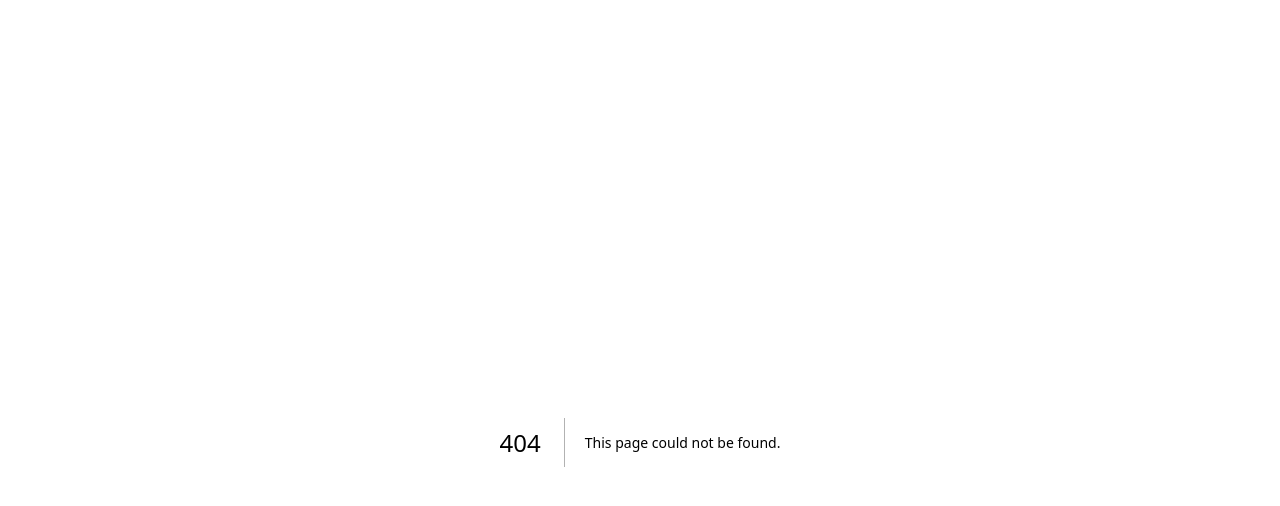
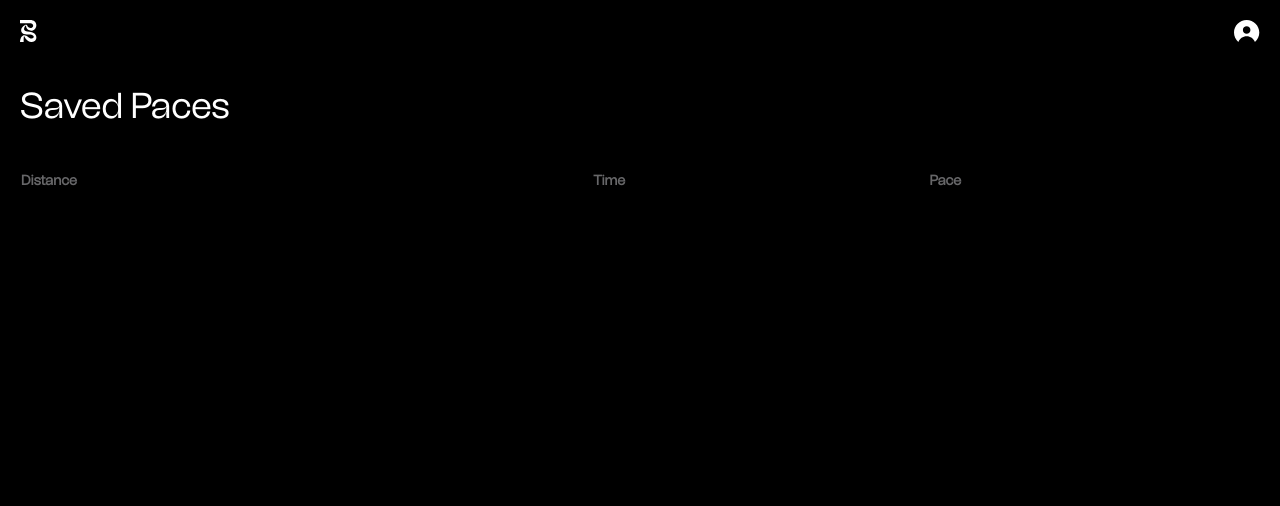
Before and after one commit to tlcottr/banditpacer, a Next.js app: page /paces in a window 1280 px wide. Before the commit this address had no page. Shown: the top 506 px of the page. Built offline with nearby package versions, Linux system fonts and the light colour scheme.

Commit message:
updates localStorage

```diff
--- a/components/Header/index.js
+++ b/components/Header/index.js
@@ -1,10 +1,12 @@
 import React from "react";
 import Symbol from "../Symbol";
+import Paces from "../Paces";
 
 const Header = () => {
   return (
     <div className="flex flex-row w-full items-center justify-between">
       <Symbol />
+      <Paces />
     </div>
   );
 };
--- /dev/null
+++ b/components/Paces/index.js
@@ -0,0 +1,31 @@
+import React from "react";
+import styles from "./styles.module.scss";
+import Link from "next/link";
+
+const Icon = () => {
+  return (
+    <svg
+      width="26"
+      height="22"
+      viewBox="0 0 26 22"
+      fill="none"
+      xmlns="http://www.w3.org/2000/svg"
+      className="hover:opacity-50 cursor-pointer"
+    >
+      <path
+        d="M25.3 12.5365C25.3 16.3141 23.6139 19.7016 20.9469 22C19.6902 18.669 16.4496 16.2974 12.65 16.2974C8.85042 16.2974 5.60977 18.669 4.35308 22C1.68605 19.7016 0 16.3141 0 12.5365C0 5.61276 5.6636 0 12.65 0C19.6364 0 25.3 5.61276 25.3 12.5365ZM12.65 13.7901C14.7459 13.7901 16.445 12.1063 16.445 10.0292C16.445 7.95206 14.7459 6.26823 12.65 6.26823C10.5541 6.26823 8.855 7.95206 8.855 10.0292C8.855 12.1063 10.5541 13.7901 12.65 13.7901Z"
+        fill="white"
+      />
+    </svg>
+  );
+};
+
+const Paces = () => {
+  return (
+    <Link href="/paces">
+      <Icon />
+    </Link>
+  );
+};
+
+export default Paces;
--- /dev/null
+++ b/components/Paces/styles.module.scss
@@ -0,0 +1,3 @@
+.logo {
+  fill: var(--text);
+}
--- a/components/Prompt/index.js
+++ b/components/Prompt/index.js
@@ -4,23 +4,22 @@ import DownArrow from "../DownArrow";
 import { useState, useEffect } from "react";
 
 const getPace = (distance, time) => {
-  let miles;
-  if (distance === "Half Marathon") {
-    miles = 13.1;
-  } else if (distance === "Marathon") {
-    miles = 26.2;
-  } else if (distance === "10K") {
-    miles = 6.2;
-  } else if (distance === "5K") {
-    miles = 3.1;
-  }
+  const distances = [
+    { name: "5K", miles: 3.1 },
+    { name: "10K", miles: 6.2 },
+    { name: "Half Marathon", miles: 13.1 },
+    { name: "Marathon", miles: 26.2 },
+  ];
+
+  const selectedDistance = distances.find((d) => d.name === distance);
+  if (!selectedDistance) return "Pace";
 
   // convert time from string to seconds
   const timeInSeconds = time.split(":").reduce((acc, time) => 60 * acc + +time);
   // convert seconds to minutes
   const timeInMinutes = timeInSeconds / 60;
   // divide time by miles to get pace in minutes per mile
-  let pace = timeInMinutes / miles;
+  let pace = timeInMinutes / selectedDistance.miles;
   if (pace > 0) {
     const paceInMinutes = Math.floor(pace);
     const paceInSeconds = Math.round((pace - paceInMinutes) * 60);
@@ -38,6 +37,13 @@ function Prompt() {
   const [time, setTime] = useState("00:00:00");
   const [pace, setPace] = useState(0);
 
+  const distances = [
+    { name: "5K", miles: 3.1 },
+    { name: "10K", miles: 6.2 },
+    { name: "Half Marathon", miles: 13.1 },
+    { name: "Marathon", miles: 26.2 },
+  ];
+
   const InputsDistances = () => {
     const handleClick = (distance) => {
       setDistance(distance);
@@ -48,34 +54,19 @@ function Prompt() {
 
     return (
       <ul className="font-GroteskRegular text-3xl text-black py-8">
-        <div
-          className="flex flex-row items-center justify-between py-1 cursor-pointer hover:bg-gray-100 focus:bg-gray-100"
-          onClick={() => handleClick("5K")}
-        >
-          <li className="pl-2">5K</li>
-          <li className="text-[#7f7c81] pr-2">3.1</li>
-        </div>
-        <div
-          className="flex flex-row items-center justify-between py-1 cursor-pointer hover:bg-gray-100 focus:bg-gray-100"
-          onClick={() => handleClick("10K")}
-        >
-          <li className="pl-2">10K</li>
-          <li className="text-[#7f7c81] pr-2">6.2</li>
-        </div>
-        <div
-          className="flex flex-row items-center justify-between py-1 cursor-pointer hover:bg-gray-100 focus:bg-gray-100"
-          onClick={() => handleClick("Half Marathon")}
-        >
-          <li className="pl-2">Half Marathon</li>
-          <li className="text-[#7f7c81] pr-2">13.1</li>
-        </div>
-        <div
-          className="flex flex-row items-center justify-between py-1 cursor-pointer hover:bg-gray-100 focus:bg-gray-100"
-          onClick={() => handleClick("Marathon")}
-        >
-          <li className="pl-2">Marathon</li>
-          <li className="text-[#7f7c81] pr-2">26.2</li>
-        </div>
+        <h2 className="text-sm text-[#7f7c81] text-left pl-2 py-2">
+          Popular Distances
+        </h2>
+        {distances.map((d) => (
+          <div
+            key={d.name}
+            className="flex flex-row items-center justify-between py-1 cursor-pointer hover:bg-gray-100 focus:bg-gray-100"
+            onClick={() => handleClick(d.name)}
+          >
+            <li className="pl-2">{d.name}</li>
+            <li className="text-[#7f7c81] pr-2">{d.miles}</li>
+          </div>
+        ))}
       </ul>
     );
   };
@@ -83,6 +74,10 @@ function Prompt() {
   const InputsTime = () => {
     const [time, setTime] = useState("00:00:00");
     const [error, setError] = useState("");
+
+    useEffect(() => {
+      setPace(getPace(distance, time));
+    }, [distance, time]);
 
     const handleClick = (time) => {
       setTime(time);
@@ -134,6 +129,9 @@ function Prompt() {
             </button>
           </div>
           {error && <p className="text-red-500">{error}</p>}
+          <h2 className="text-sm text-[#7f7c81] text-left pl-2 py-2">
+            Qualifying Times
+          </h2>
           <div
             className="flex flex-row items-center justify-between py-1 cursor-pointer hover:bg-gray-100 focus:bg-gray-100"
             onClick={() => handleClick("03:00:00")}
@@ -176,6 +174,25 @@ function Prompt() {
         {selected === "distance" && <InputsDistances />}
         {selected === "time" && <InputsTime />}
       </div>
+    );
+  };
+
+  const SaveCalculation = ({ distance, time, pace }) => {
+    const handleSave = () => {
+      let calculations = JSON.parse(localStorage.getItem("calculations")) || [];
+      const data = [{ distance, time, pace }];
+      calculations.push(data);
+      localStorage.setItem("calculations", JSON.stringify(calculations));
+      console.log(distance, time, pace);
+    };
+
+    return (
+      <button
+        onClick={handleSave}
+        className="bg-white rounded-full px-8 py-2 text-black text-lg my-3"
+      >
+        Save Pace
+      </button>
     );
   };
 
@@ -233,6 +250,9 @@ function Prompt() {
           your pace needs to be{" "}
           <span className={styles.underline}>{pace}/mi</span>.
         </h1>
+        <div className="fixed bottom-3 left-3 hover:opacity-75">
+          <SaveCalculation distance={distance} time={time} pace={pace} />
+        </div>
       </div>
       {open && <Obscurer onClick={toggleHandler} />}
       {open && <InputTray selected={selected} />}
--- a/components/Symbol/index.js
+++ b/components/Symbol/index.js
@@ -1,5 +1,6 @@
 import React from "react";
 import styles from "./styles.module.scss";
+import Link from "next/link";
 
 const Icon = () => {
   return (
@@ -16,7 +17,11 @@ const Icon = () => {
 };
 
 const Symbol = () => {
-  return <Icon />;
+  return (
+    <Link href="/">
+      <Icon />
+    </Link>
+  );
 };
 
 export default Symbol;
--- a/components/Symbol/styles.module.scss
+++ b/components/Symbol/styles.module.scss
@@ -1,3 +1,9 @@
 .logo {
   fill: var(--text);
+  cursor: pointer;
+  opacity: 100%;
 }
+
+.logo:hover {
+  opacity: 50%;
+}
--- /dev/null
+++ b/pages/paces.js
@@ -0,0 +1,35 @@
+import React, { useState, useEffect } from "react";
+
+const Paces = () => {
+  const [pacesData, setPacesData] = useState([]);
+
+  useEffect(() => {
+    const savedCalculations =
+      JSON.parse(localStorage.getItem("calculation")) || [];
+    setPacesData(savedCalculations);
+  }, [localStorage.getItem("calculation")]);
+
+  return (
+    <div className="font-GroteskRegular">
+      <h1 className="text-4xl py-11">Saved Paces</h1>
+      <table className="w-full">
+        <tbody>
+          <tr className="text-left text-[#676769] text-sm">
+            <th>Distance</th>
+            <th>Time</th>
+            <th>Pace</th>
+          </tr>
+          {pacesData.map((pace, index) => (
+            <tr key={index} className="text-left text-lg text-white">
+              <td>{pace.distance}</td>
+              <td>{pace.time}</td>
+              <td>{pace.pace}</td>
+            </tr>
+          ))}
+        </tbody>
+      </table>
+    </div>
+  );
+};
+
+export default Paces;
```
